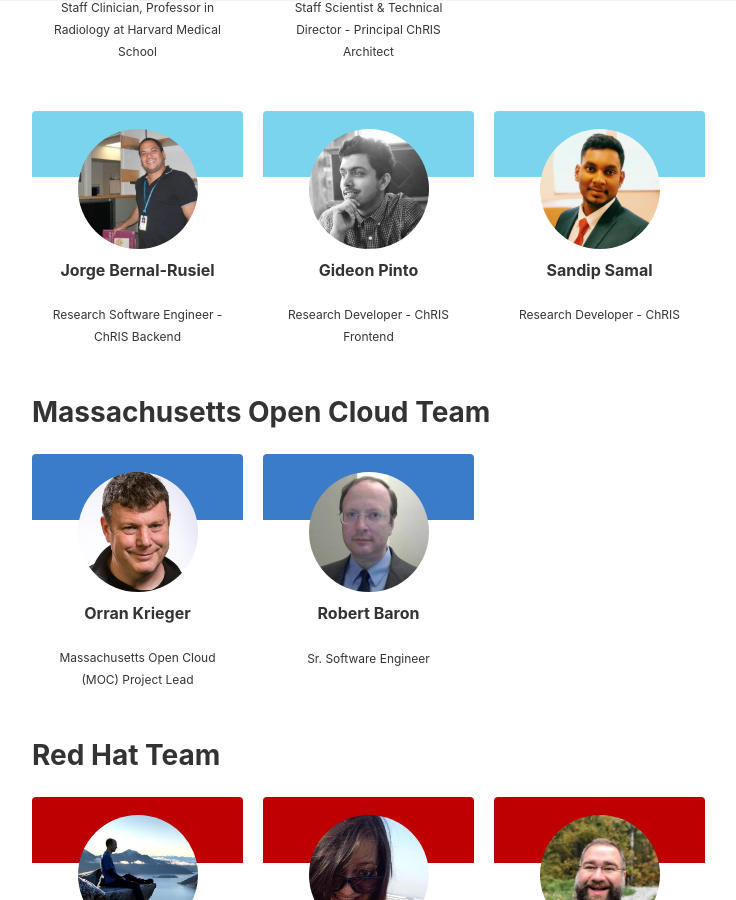
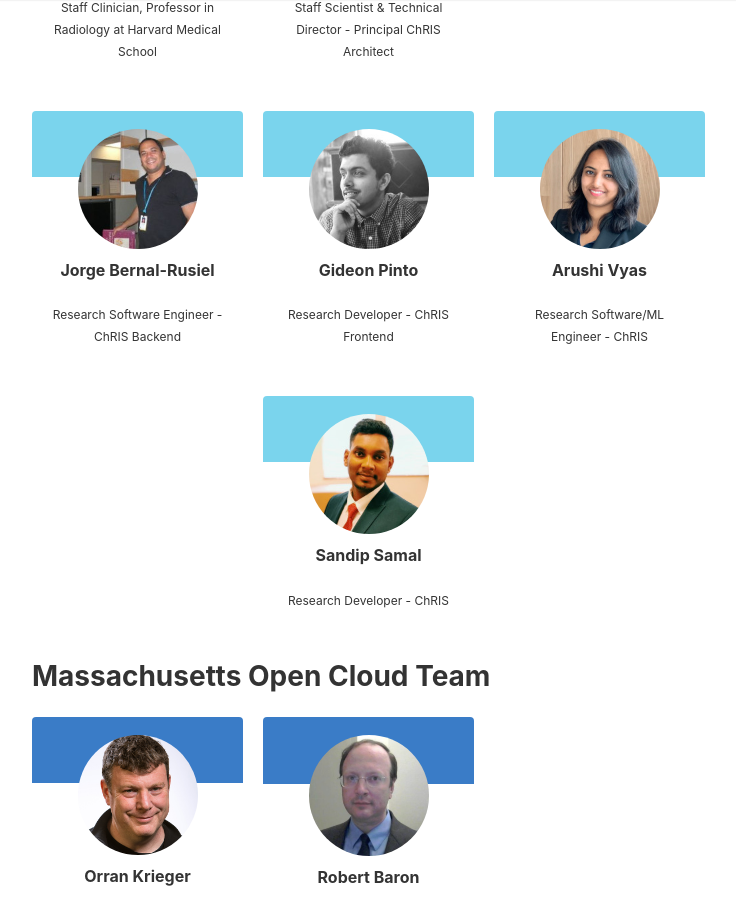
Before and after one commit to FNNDSC/website-old, a Jekyll site: the page built from _pages/about.md, in a window 1280 px wide and 900 px high, scrolled down 2869 px. Shown: the whole window, without its empty margins (71-807 px from the left). Built offline with Jekyll 4.4.1, drawn with Linux system fonts in a browser that asks for light colours; nearby versions of some CDN libraries; some web fonts are replaced.

Commit message:
Adding Arushi to the BCH team.

```diff
--- a/_includes/people.html
+++ b/_includes/people.html
@@ -39,6 +39,14 @@
       <p class="card-text">Research Developer - ChRIS</p>
     </div>
   </div>
+  <div class="card text-center">
+    <img class="card-img-top img-fluid rounded-circle" src="/assets/images/team/arushivyas.jpg" alt="Arushi Vyas">
+    <div class="card-body">
+      <h6 class="card-title">Arushi Vyas</h6>
+      <p class="card-text">Research Software/ML Engineer - ChRIS</p>
+    </div>
+  </div>
+
 </div>
 
 <h3>Massachusetts Open Cloud Team</h3>
```
Also changed, not shown: assets/images/team/arushivyas.jpg (added).
